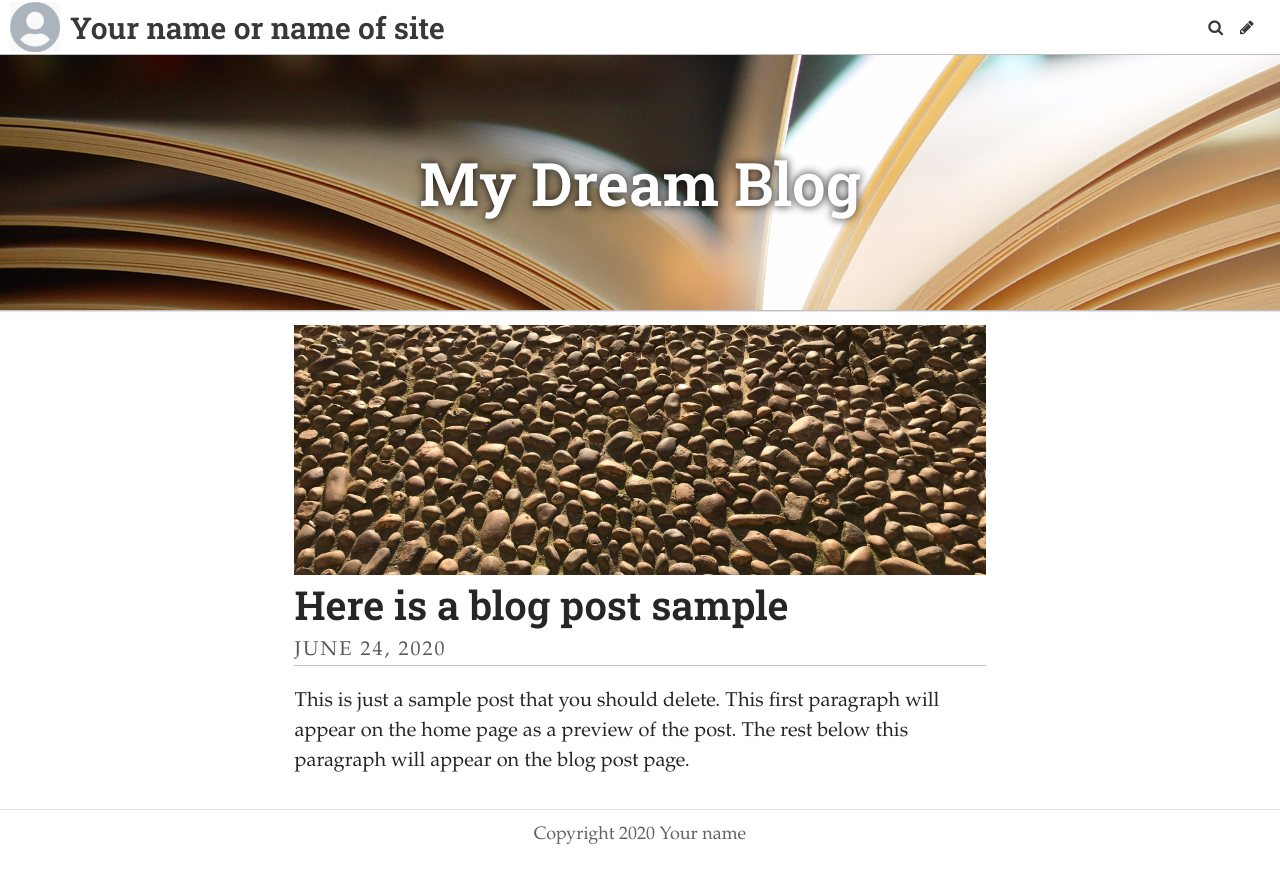
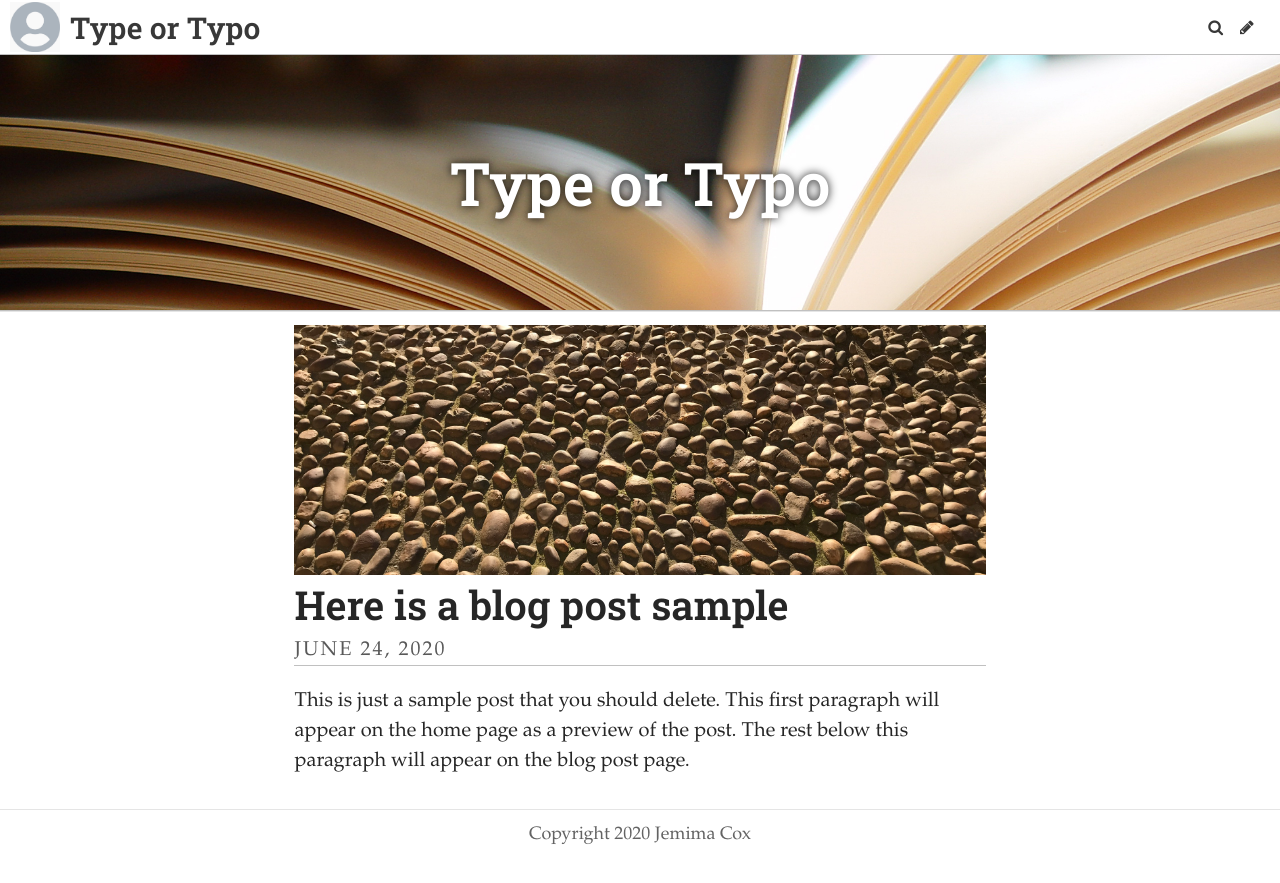
Before and after one commit to jemcox/brookesbooks, a Jekyll site: the page built from index.html, in a window 1280 px wide. Shown: the top 883 px of the page. Built offline with Jekyll 4.4.1, drawn with Linux system fonts in a browser that asks for light colours; some web fonts are replaced; the list of posts is cut into pages by our own code.

Commit message:
Update Settings “general”

```diff
--- a/_data/settings.yml
+++ b/_data/settings.yml
@@ -1,11 +1,11 @@
-title: Your name or name of site
-description: A website with a blog
-header_text: My Dream Blog
-footer_text: Copyright 2020 Your name
+title: Type or Typo
+description: This website is a project for University
+header_text: Type or Typo
+footer_text: Copyright 2020 Jemima Cox
 header_feature_image: ../uploads/pages.jpg
-bannerheight: "20vmax"
-gridlayout: false
+bannerheight: 20vmax
 logo: /uploads/logo.jpg
 favicon: /uploads/favicon.ico
+gridlayout: false
+fixednavbar: false
 upzoom: true
-fixednavbar: false
```
